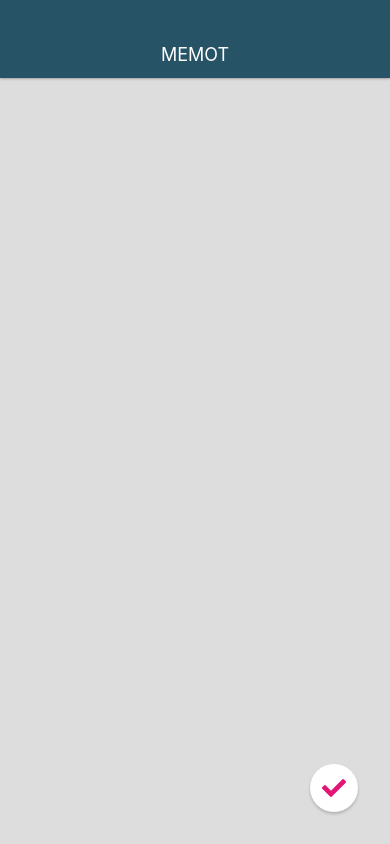
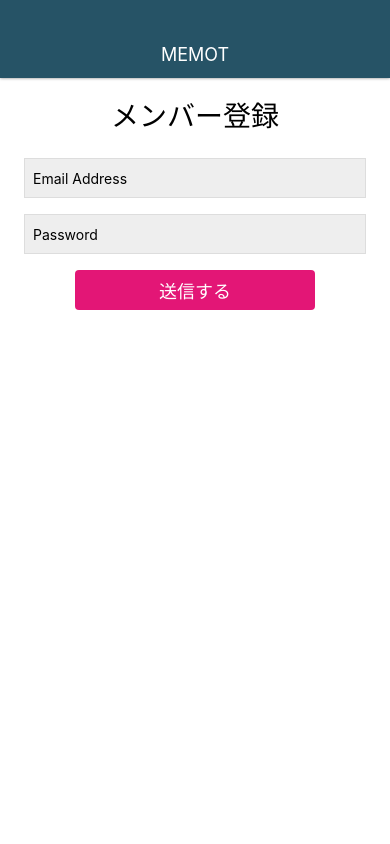
Before and after one commit to wema2/testURL, a React Native app: screen / in a window 390 px wide. Built offline with nearby package versions, Linux system fonts and the light colour scheme.

Commit message:
Create Login and Signup screen

```diff
--- a/App.js
+++ b/App.js
@@ -2,13 +2,13 @@
 import { StyleSheet, View } from 'react-native';
 
 import Appbar from './src/components/Appbar';
-import MemoEditScreen from './src/screens/MemoEditScreen';
+import SignupScreen from './src/screens/SignupScreen';
 
 export default function App() {
   return (
     <View style={styles.container}>
       <Appbar />
-      <MemoEditScreen />
+      <SignupScreen />
     </View>
   );
 }
--- a/src/screens/MemoEditScreen.js
+++ b/src/screens/MemoEditScreen.js
@@ -8,7 +8,7 @@
     return (
       <View style={styles.container}>
         <TextInput style={styles.memoEditInput} multiline />
-        <CircleButton name="check" color="white" style={styles.checkButton} />
+        <CircleButton name="check" style={styles.checkButton} />
       </View>
     );
   }
@@ -20,7 +20,7 @@
     width: '100%',
   },
   memoEditInput: {
-    backgroundColor: '#ddd',
+    backgroundColor: '#fff',
     flex: 1,
     paddingTop: 32,
     paddingRight: 16,
--- /dev/null
+++ b/src/screens/SignupScreen.js
@@ -0,0 +1,54 @@
+import React from 'react';
+import { StyleSheet, View, Text, TextInput, TouchableHighlight } from 'react-native';
+
+class SignupScreen extends React.Component {
+  render() {
+    return (
+      <View style={styles.container}>
+        <Text style={styles.title}>メンバー登録</Text>
+        <TextInput style={styles.input} value="Email Address" />
+        <TextInput style={styles.input} value="Password" />
+        <TouchableHighlight style={styles.bottun} onPress={() => {}} underlayColor="#C70F66">
+          <Text style={styles.buttonTitle}>送信する</Text>
+        </TouchableHighlight>
+      </View>
+    );
+  }
+}
+
+const styles = StyleSheet.create({
+  container :{
+    flex: 1,
+    width: '100%',
+    padding: 24,
+    backgroundColor: '#fff',
+  },
+  title: {
+    fontSize: 28,
+    alignSelf: 'center',
+    marginBottom: 24,
+  },
+  input: {
+    backgroundColor: '#eee',
+    height: 40,
+    marginBottom: 16,
+    borderWidth: 1,
+    borderColor: '#DDD',
+    padding: 8,
+  },
+  bottun: {
+    backgroundColor: '#E31676',
+    height: 40,
+    borderRadius: 4,
+    justifyContent: 'center',
+    alignItems: 'center',
+    width: '70%',
+    alignSelf: 'center',
+  },
+  buttonTitle: {
+    color: '#fff',
+    fontSize: 18,
+  },
+});
+
+export default SignupScreen;
```
Also changed, not shown: src/screens/LoginScreen.js (added, +54 -0 lines).
